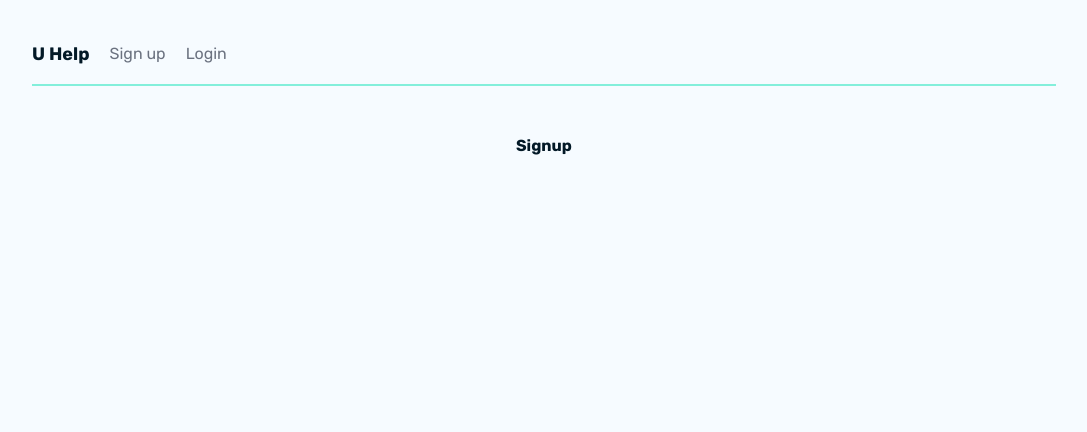
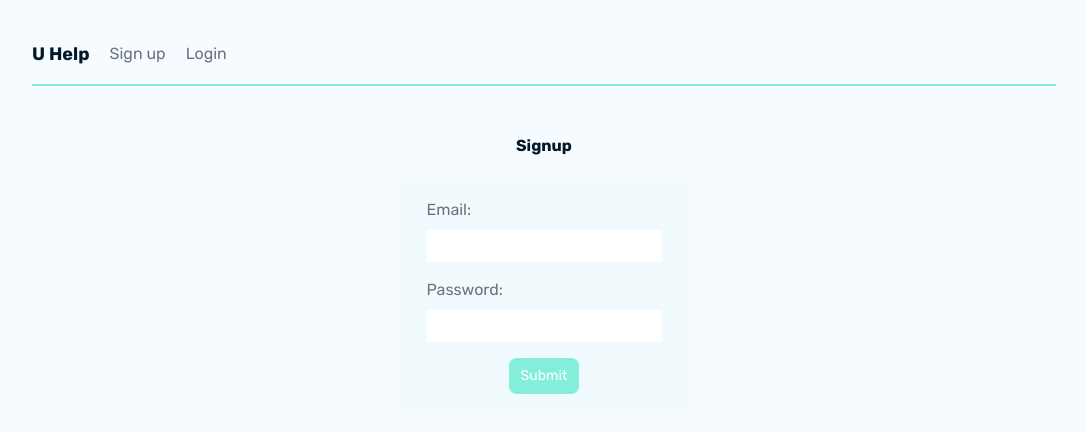
Before and after one commit to alexquar/U-help, a Next.js app: page /signup in a window 1280 px wide. Shown: the top 432 px of the page, without its empty margins (96-1183 px from the left). Built offline with nearby package versions, Linux system fonts and the light colour scheme.

Commit message:
signup and login pages

```diff
--- a/app/(auth)/AuthForm.jsx
+++ b/app/(auth)/AuthForm.jsx
@@ -0,0 +1,31 @@
+"use client"
+
+import { useState } from 'react'
+
+export default function AuthForm({ handleSubmit }) {
+  const [email, setEmail] = useState('')
+  const [password, setPassword] = useState('')
+  return (
+    <form onSubmit={(e) => handleSubmit(e, email, password)}>
+      <label>
+        <span>Email:</span>
+        <input
+          type="email"
+          onChange={(e) => setEmail(e.target.value)}
+          value={email}
+          required
+        />
+      </label>
+      <label>
+        <span>Password:</span>
+        <input
+          type="password"
+          onChange={(e) => setPassword(e.target.value)}
+          value={password}
+          required
+        />
+      </label>
+      <button className="btn-primary">Submit</button>
+    </form>
+  )
+}
--- a/app/(auth)/login/page.jsx
+++ b/app/(auth)/login/page.jsx
@@ -1,8 +1,15 @@
+"use client"
+
+import AuthForm from "../AuthForm";
 
 export default function Login() {
+  const handleSubmit = (e,email,password) => {
+    e.preventDefault()
+  }
   return (
     <main>
         <h2 className="text-center">Login</h2>
+        <AuthForm handleSubmit={handleSubmit} />
     </main>
   )
 }
--- a/app/(auth)/signup/page.jsx
+++ b/app/(auth)/signup/page.jsx
@@ -1,7 +1,15 @@
+"use client"
+import AuthForm from "../AuthForm";
+
+
 export default function Signup() {
+  const handleSubmit = (e,email,password) => {
+    e.preventDefault()
+  }
   return (
     <main>
         <h2 className="text-center">Signup</h2>
+        <AuthForm handleSubmit={handleSubmit}/>
     </main>
   )
 }
```
